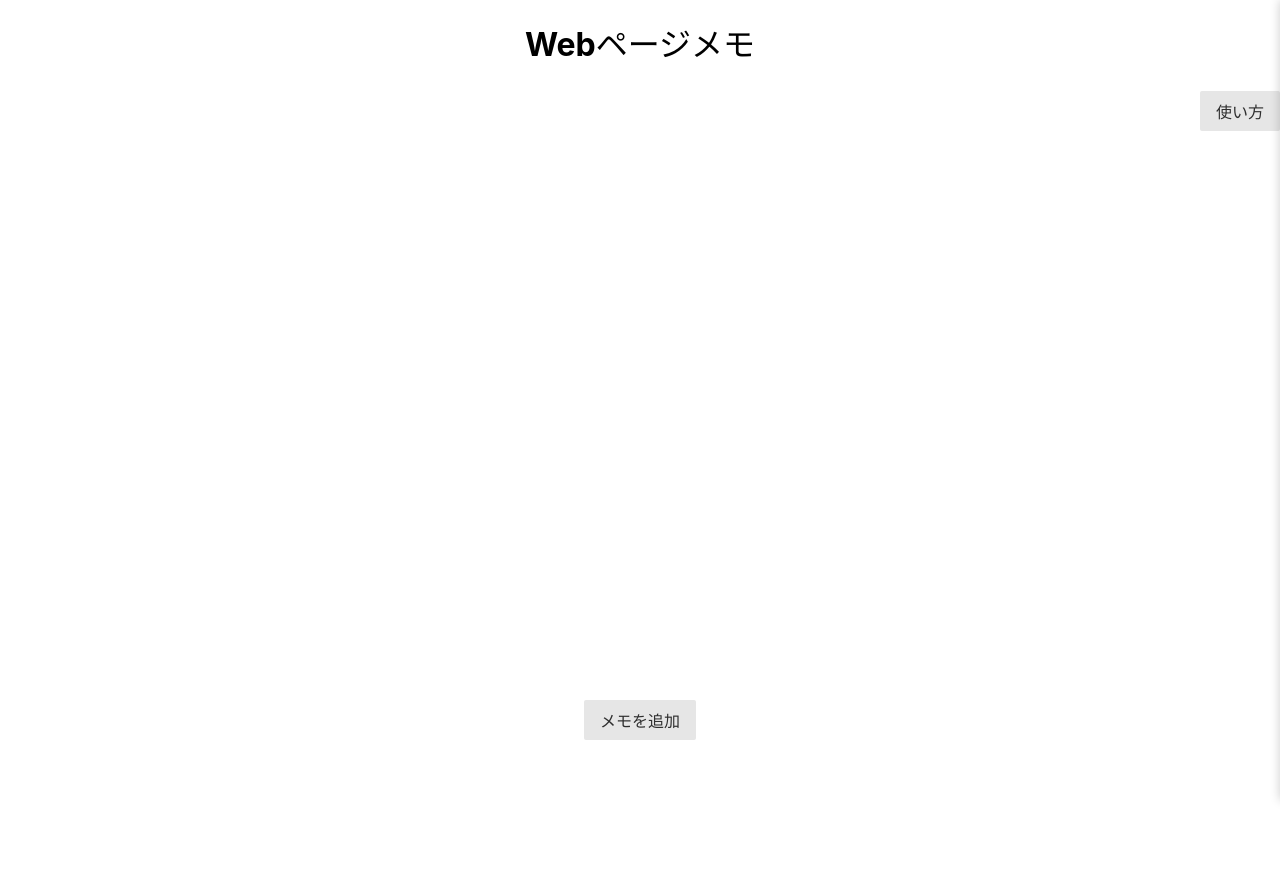
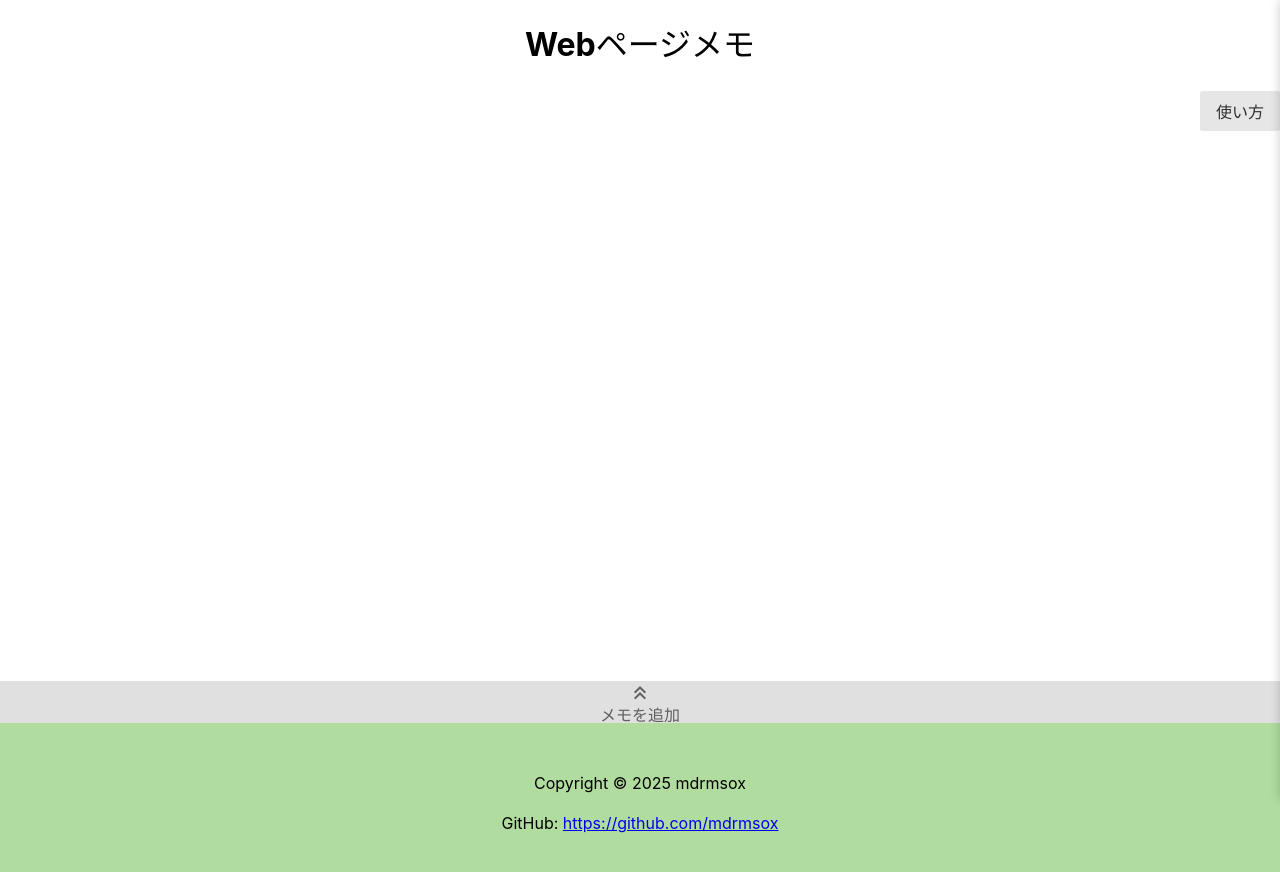
Before and after one commit to mdrmsox/web-page-memo, a React (Vite) app: page / in a window 1280 px wide. Shown: the top 872 px of the page. Before the commit the page ends 800 px from the top, so only its background shows below. Built offline with nearby package versions, Linux system fonts and the light colour scheme.

Commit message:
[feat] フッターを追加 [update] フォームの表示方法とそれに伴うUIの変更

```diff
--- a/index.html
+++ b/index.html
@@ -5,6 +5,7 @@
     <link rel="icon" type="image/svg+xml" href="/icon.png" />
     <meta name="viewport" content="width=device-width, initial-scale=1.0" />
     <link rel="stylesheet" href="https://cdn.jsdelivr.net/npm/purecss@3.0.0/build/pure-min.css" integrity="sha384-X38yfunGUhNzHpBaEBsWLO+A0HDYOQi8ufWDkZ0k9e0eXz/tH3II7uKZ9msv++Ls" crossorigin="anonymous">
+    <link rel="stylesheet" href="https://fonts.googleapis.com/css2?family=Material+Symbols+Outlined:opsz,wght,FILL,GRAD@20..48,100..700,0..1,-50..200&icon_names=keyboard_double_arrow_up" />
     <title>Webページメモ</title>
   </head>
   <body>
--- a/src/App.css
+++ b/src/App.css
@@ -4,27 +4,34 @@
   text-align: center;
 }
 
-.do-display {
-  display: block;
-}
-
-.no-display {
-  display: none;
+.page-footer {
+  background-color: #b1dc9f;
+  text-align: center;
+  padding: 32px 0;
+  z-index: 2;
 }
 
 .memo-form {
+  overflow:hidden;
   max-width: 25em;
   text-align: left;
   margin: 0 auto;
+  max-height: 0;
+  transition: max-height 0.3s ease;
 }
 
-.memo-form input,
-.memo-form textarea {
+.memo-form input {
   width: 100%;
 }
+
+.memo-form.visible {
+  max-height: 500px;
+}
+
 .list-container {
   margin: 0 auto;
   width: 300px;
+  min-height: 550px;
 }
 .memo-list {
   margin: 0;
@@ -45,27 +52,52 @@
   text-align: left;
   overflow: hidden;
 }
-.memo-list li div{
-  overflow: hidden;
-}
+
 .memo-list li a {
   text-decoration: none;
   color: #769299;
   background-color: inherit;
 }
+
 .delete-button {
   background-color: #FFD1C6;
   color: #769299;
   border-radius: 4px;
 }
+
 .form-tray {
+  background-color: #ffffff;
   max-width: 1280px;
   width: 100%;
   margin: 0 auto;
-  bottom: 60px;
-  position: absolute;
+  bottom: 0;
+  position: sticky;
 }
 
+.form-tab {
+  overflow: hidden;
+  cursor: pointer;
+  background-color: #e0e0e0;
+  max-height: 0;
+  transition: max-height 0.3s liner;
+  border: solid 1px #c0c0c0;
+}
+
+.form-tab.visible {
+  max-height: 100px;
+  border: none;
+}
+
+
+.form-tab:hover {
+  background-color: #c0c0c0;
+}
+
+.form-tab p {
+  margin: 0;
+  line-height: 1;
+  color: #606060;
+}
 .box-align-container{
   position: relative;
 }
@@ -92,6 +124,7 @@
  background-color: rgba(255, 255, 255, 1);
  text-align: left;
  overflow: auto;
+ z-index:3;
 }
 
 .how-to-use-block.visible {
--- a/src/App.tsx
+++ b/src/App.tsx
@@ -7,7 +7,7 @@ interface MemoType {
   url: string;
   date: number;
 }
-interface DefaultFormValuesType {
+interface FormValuesType {
   title: string;
   url: string;
 }
@@ -18,7 +18,6 @@ type MemosContextType ={
   deleteMemo : DeleteMemo;
 };
 const MemosContext = createContext<MemosContextType | null>(null);
-
 
 function App() {
 
@@ -59,6 +58,7 @@ function App() {
         <MemoList />
         <AddMemo />
       </MemosContext.Provider>
+      <PageFooter />
     </>
   );
 }
@@ -69,6 +69,15 @@ function PageHeader() {
     <h1>Webページメモ</h1>
     <HowToUse />
     </header>
+  );
+}
+
+function PageFooter() {
+  return(
+    <footer className="page-footer">
+      <p>Copyright &copy; 2025 mdrmsox</p>
+      <p>GitHub: <a href="https://github.com/mdrmsox">https://github.com/mdrmsox</a></p>
+    </footer>
   );
 }
 
@@ -103,7 +112,7 @@ function HowToUse() {
                }} >
                 JavaScriptをコピー
               </button>
-              <textarea id="bookmarklet-code" defaultValue={'javascript:(function(){window.location.href = "' + window.location.href + '?title="+encodeURIComponent(document.title)+"%26url="+encodeURIComponent(location.href)})()'} readOnly />
+              <textarea id="bookmarklet-code" defaultValue={'javascript:(function(){window.location.href = "' + window.location.href.substring(0, window.location.href.search("\\?") == -1 ? window.location.href.length : window.location.href.search("\\?")) + '?title="+encodeURIComponent(document.title)+"%26url="+encodeURIComponent(location.href)})()'} readOnly />
            </div>
           </li>
         </ol>
@@ -114,28 +123,33 @@ function HowToUse() {
 
 function AddMemo() {
   const [displayForm, setDisplayForm] = useState<boolean>(false);
-  const [defaultFormValues, setDefaultFormValues] = useState<DefaultFormValuesType>({
+  const [formValues, setFormValues] = useState<FormValuesType>({
     title: "",
     url: ""
   });
   useEffect(() => {
     const currentLocation = window.location;
-    if (currentLocation.search != '') {
+    if (currentLocation.search) {
       const params = new URLSearchParams(currentLocation.search);
-      setDefaultFormValues({
+      setFormValues({
         title: decodeURI(params.get("title") ?? ""),
         url: decodeURI(params.get("url") ?? "")
       });
       setDisplayForm(true);
     }
-  }, [setDefaultFormValues, setDisplayForm]);
+  }, [setFormValues, setDisplayForm]);
   function changeDisplayForm() {
     setDisplayForm(displayForm ? false : true);
   }
   return(
     <div className="form-tray">
-      <MemoForm isDisplay={displayForm} changeDisplayForm={changeDisplayForm} defaultFormValues={defaultFormValues} />
-      <button className={"pure-button " + (displayForm ? 'no-display' : '')} onClick={() => {changeDisplayForm()}}>メモを追加</button>
+      <div className={"form-tab " + (displayForm ? '' : 'visible')} onClick={() => {changeDisplayForm()}} >
+        <p><span className="material-symbols-outlined">
+        keyboard_double_arrow_up
+        </span></p>
+        <p>メモを追加</p>
+      </div>
+      <MemoForm displayForm={displayForm} changeDisplayForm={changeDisplayForm} formValues={formValues} setFormValues={setFormValues} />
     </div>
   );
 }
@@ -162,11 +176,12 @@ function MemoList() {
 }
 
 type MemoFormProps = {
-  isDisplay : boolean;
+  displayForm : boolean;
   changeDisplayForm : () => void;
-  defaultFormValues : DefaultFormValuesType;
+  formValues : FormValuesType;
+  setFormValues : Dispatch<SetStateAction<FormValuesType>>;
 }
-function MemoForm({isDisplay, changeDisplayForm, defaultFormValues} : MemoFormProps) {
+function MemoForm({displayForm, changeDisplayForm, formValues, setFormValues} : MemoFormProps) {
 
   const formRef = useRef<HTMLFormElement | null>(null);
   const dialogRef = useRef<HTMLDialogElement | null>(null);
@@ -190,12 +205,19 @@ function MemoForm({isDisplay, changeDisplayForm, defaultFormValues} : MemoFormPr
     }).catch((message) => {
       console.error(`メモデータの記録を失敗しました。${message}`);
     });
+    setFormValues({
+      title: "",
+      url: ""
+    });
     changeDisplayForm();
   }
   function onCancel(e: React.MouseEvent<HTMLButtonElement>) {
     e.preventDefault();
     dialogRef.current?.close();
-    formRef.current?.reset();
+    setFormValues({
+      title: "",
+      url: ""
+    });
     changeDisplayForm();
   }
   function onCancelCancel(e: React.MouseEvent<HTMLButtonElement>) {
@@ -225,17 +247,17 @@ function MemoForm({isDisplay, changeDisplayForm, defaultFormValues} : MemoFormPr
   }
     return(
     <>
-        <form action={addMemo} className={"pure-form pure-form-stacked memo-form " + (isDisplay ? '' : 'no-display')} ref={formRef}>
+        <form action={addMemo} className={"pure-form pure-form-stacked memo-form " + (displayForm ? 'visible' : '')} ref={formRef}>
           <fieldset>
           <label htmlFor="page-title">
             Webページのタイトル
           </label>
-          <input type="text" id="page-title" name="title" defaultValue={defaultFormValues.title} required />
+          <input type="text" id="page-title" name="title" value={formValues.title} onChange={e => {setFormValues({title: e.target.value, url: formValues.url})}} required />
           <div className="pure-control-group">
             <label htmlFor="page-url">
               Webページのurl
             </label>
-            <input type="url" id="page-url" name="url" defaultValue={defaultFormValues.url} required />
+            <input type="url" id="page-url" name="url" value={formValues.url} onChange={e => {setFormValues({title: formValues.title, url: e.target.value})}} required />
           </div>
           <div className="box-align-container">
             <button className="pure-button">保存</button><button className="pure-button box-align-right" onClick={onCancelCancel} >キャンセル</button>
```
